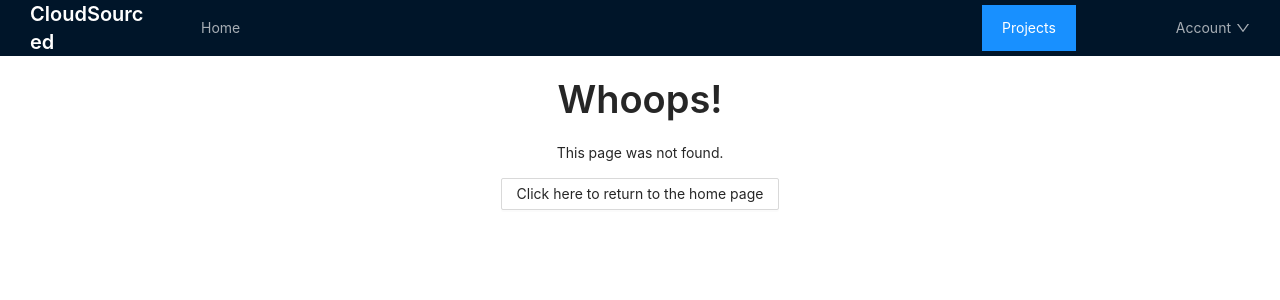
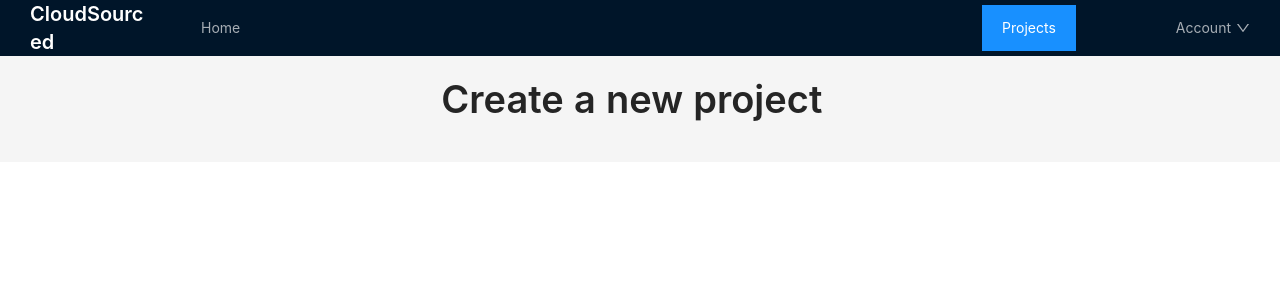
Before and after one commit to Z-Farook/Cloudsourced, a React (Create React App) app in the folder frontend/: page /projects/1/createFeature in a window 1280 px wide. Before the commit this address had no page. Shown: the top 300 px of the page. Built offline with nearby package versions, Linux system fonts and the light colour scheme.

Commit message:
add blanque page for submitting features + routing

```diff
--- /dev/null
+++ b/frontend/src/pages/CreateFeaturePage/index.tsx
@@ -0,0 +1,40 @@
+import React from "react";
+import { Input, Button, Row, Col, message } from "antd";
+import { useForm, Controller, ErrorMessage } from "react-hook-form";
+import DefaultLayout from "../../components/layout/DefaultLayout";
+
+import Title from "antd/lib/typography/Title";
+
+import {
+  ProjectResourceApi,
+  AddWithUserUsingPOSTRequest,
+} from "cloudsourced-api";
+import { RouteComponentProps } from "react-router";
+
+interface IProps extends RouteComponentProps {}
+
+type Inputs = {
+  projectName: string;
+  description: string;
+};
+
+const CreateFeaturePage: React.FC<IProps> = (props) => {
+
+
+  return (
+    <DefaultLayout>
+      <div style={{ backgroundColor: "#f5f5f5" }}>
+        <div className="Grid" style={{ padding: 20 }}>
+          <Row justify="center" gutter={[24, 24]}>
+            <Col xl={8} lg={12} md={12} sm={24} xs={24}>
+              <Title>Create a new project</Title>
+
+
+            </Col>
+          </Row>
+        </div>
+      </div>
+    </DefaultLayout>
+  );
+};
+export default CreateFeaturePage;
--- a/frontend/src/routing/MainRouter.tsx
+++ b/frontend/src/routing/MainRouter.tsx
@@ -15,6 +15,7 @@ import AccountPage from "../pages/Account";
 import CreateProjectPage from "../pages/CreateProjectPage";
 import LoginPage from "../pages/auth/LoginPage";
 import RegisterPage from "../pages/auth/RegisterPage";
+import CreateFeaturePage from "../pages/CreateFeaturePage";
 
 interface IProps {}
 
@@ -35,6 +36,11 @@ const MainRouter: React.FC<IProps> = (props) => {
         />
         <Route
           exact
+          path="/projects/:projectId/createFeature"
+          component={CreateFeaturePage}
+        />
+        <Route
+          exact
           path="/projects/:projectId"
           component={ProjectDetailPage}
         />
```
